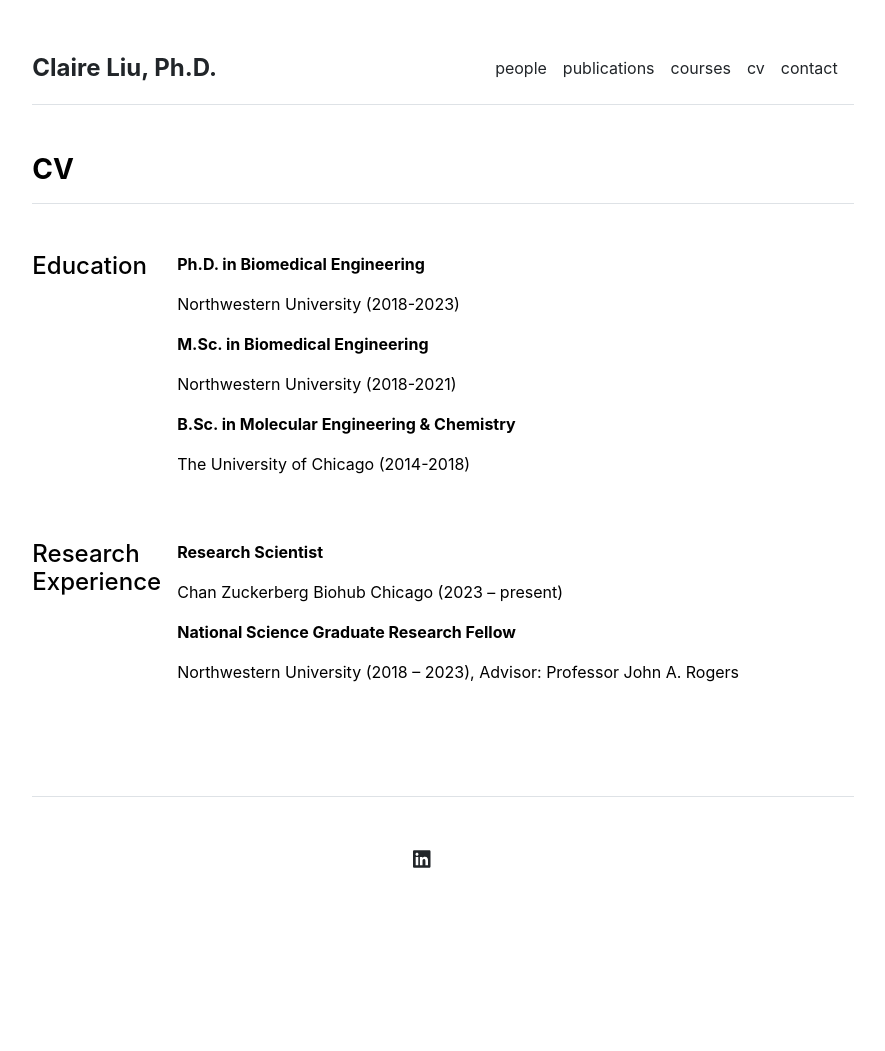
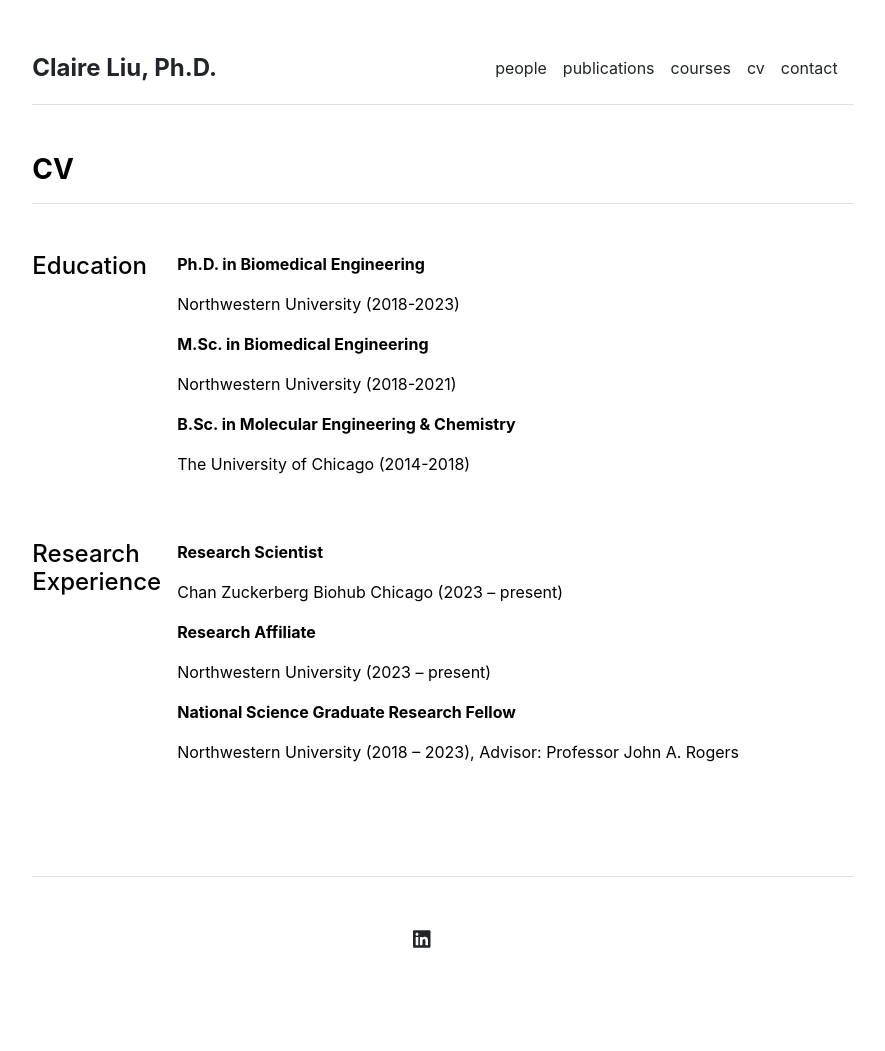
Before and after one commit to clrliu/clrliu.github.io, a Jekyll site: the page built from cv.md, in a window 1280 px wide. Shown: the whole page, without its empty margins (197-1082 px from the left). Built offline with Jekyll 4.4.1, drawn with Linux system fonts in a browser that asks for light colours; before the commit the page ends 971 px from its top, so only the background shows below that.

Commit message:
Update research-experience.yml

```diff
--- a/_data/cv/research-experience.yml
+++ b/_data/cv/research-experience.yml
@@ -1,5 +1,8 @@
 - title: 'Research Scientist'
   description: 'Chan Zuckerberg Biohub Chicago (2023 – present)'
+
+- title: 'Research Affiliate'
+  description: 'Northwestern University (2023 – present)'
 
 - title: 'National Science Graduate Research Fellow'
   description: 'Northwestern University (2018 – 2023), Advisor: Professor John A. Rogers'
```
